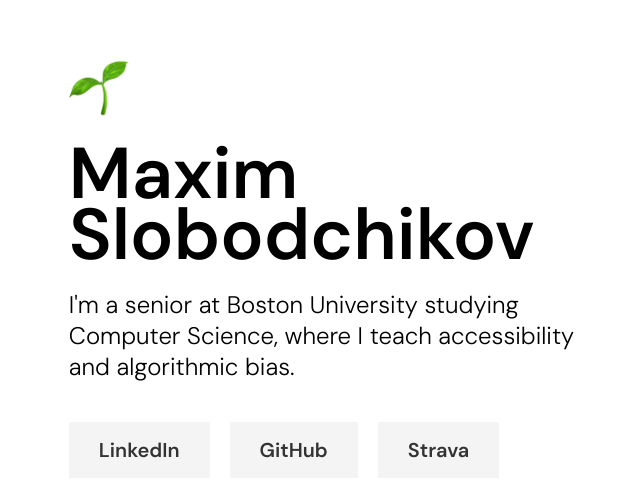
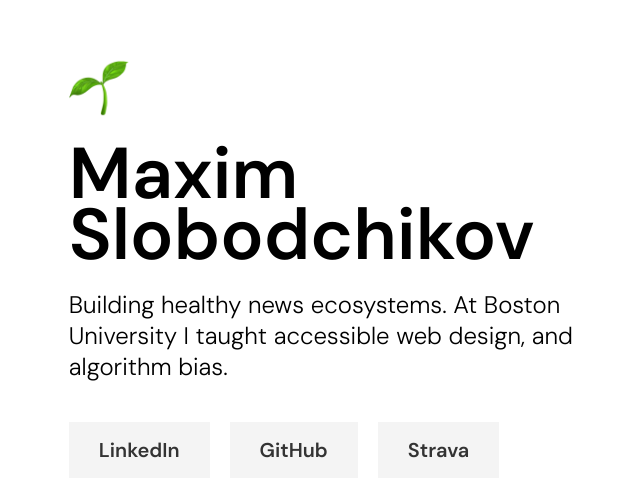
Before and after one commit to maximslo/maximslo.github.io, a React (Create React App) app: page / in a window 1280 px wide. Shown: the part 132-628 px from the top of the page, without its empty margins (48-688 px from the left). Built offline with nearby package versions, Linux system fonts and the light colour scheme.

Commit message:
jan edits

```diff
--- a/src/components/Main.js
+++ b/src/components/Main.js
@@ -15,7 +15,8 @@
       </header>
 
       <div className="about">
-        <p>I'm a senior at Boston University studying Computer Science, where I teach accessibility and algorithmic bias.</p>
+        <p>Building healthy news ecosystems. At Boston University I taught accessible web design, and algorithm bias.</p>
+
       </div>
 
       <ul className="links">
```
